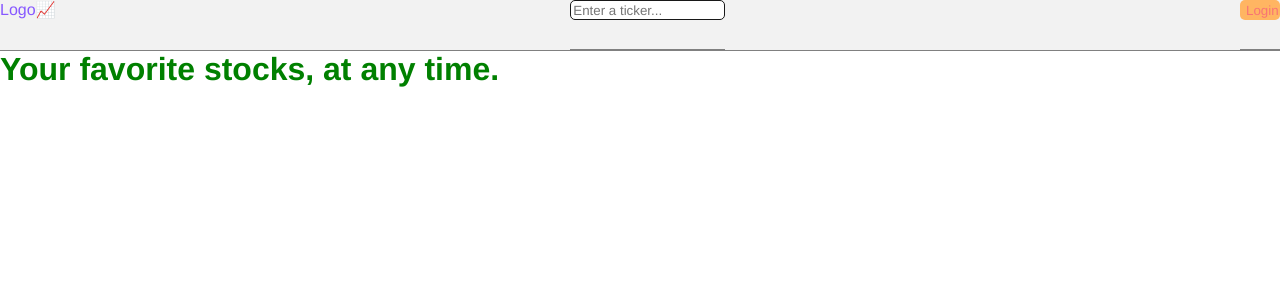
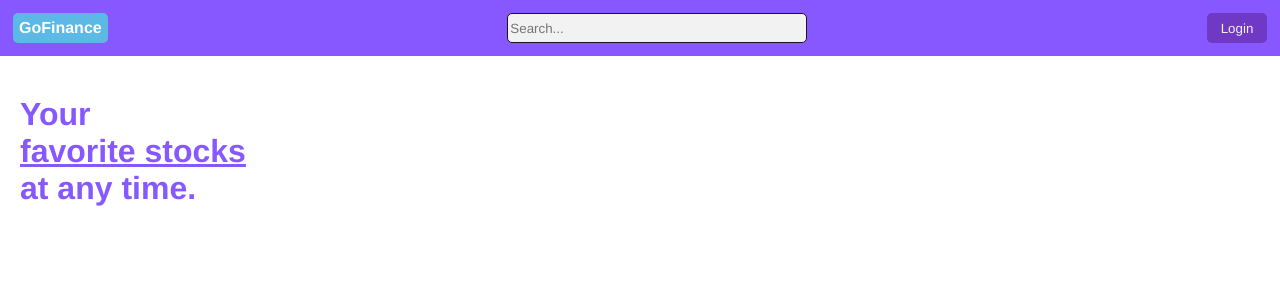
Before and after one commit to code-amin/GoFinance, a React (Create React App) app in the folder client/: page / in a window 1280 px wide. Shown: the top 300 px of the page. Built offline with nearby package versions, Linux system fonts and the light colour scheme.

Commit message:
More components and styling

```diff
--- a/client/public/index.html
+++ b/client/public/index.html
@@ -24,7 +24,7 @@
       work correctly both with client-side routing and a non-root public URL.
       Learn how to configure a non-root public URL by running `npm run build`.
     -->
-    <title>React App</title>
+    <title>GoFinance 🚀</title>
   </head>
   <body>
     <noscript>You need to enable JavaScript to run this app.</noscript>
--- a/client/src/components/GlobalStyles.js
+++ b/client/src/components/GlobalStyles.js
@@ -8,6 +8,14 @@ export default createGlobalStyle`
     -webkit-font-smoothing: antialiased;
     font-family: Helvetica, Arial,  sans-serif;
   }
+
+  :root {
+    --color-beige: #F2F2F2;
+    --color-black: #181818;
+    --color-purple: #8758FF;
+    --color-blue: #5CB8E4;
+  }
+
 
   html, body {
     max-width: 100vw;
--- a/client/src/components/Header/Header.js
+++ b/client/src/components/Header/Header.js
@@ -5,7 +5,7 @@ import Login from "./Login";
 const Header = () => {
   return (
     <Wrapper>
-      <Logo>Logo📈</Logo>
+      <Logo>GoFinance</Logo>
       <SearchBar />
       <Login />
     </Wrapper>
@@ -15,14 +15,21 @@ const Header = () => {
 export default Header;
 
 const Wrapper = styled.div`
-  border-bottom: 1px gray solid;
   min-height: 50px;
   display: flex;
   flex-direction: row;
   flex-wrap: nowrap;
   justify-content: space-between;
-  background-color: #F2F2F2;
-  color:#8758FF;
+  background-color: #8758ff;
+  color: #8758ff;
+  padding:3px;
 `;
 
-const Logo = styled.div``;
+const Logo = styled.div`
+  margin: 10px;
+  font-weight: bold;
+  color: white;
+  background-color: #5cb8e4;
+  border-radius: 5px;
+  padding: 6px;
+`;
--- a/client/src/components/Header/Login.js
+++ b/client/src/components/Header/Login.js
@@ -14,15 +14,15 @@ const Wrapper = styled.div`
   display: flex;
   flex-direction: row;
   flex-wrap: nowrap;
-  border-bottom: 1px gray solid;
   min-height: 50px;
+  padding:10px;
 `;
 
 const Button = styled.button`
-  background-color: #ffb562;
+  background-color: #6F38C5;
   border-radius: 5px;
-  max-height: 20px;
-  width: 40px;
+  max-height: 50px;
+  width: 60px;
   border: none;
-  color: #F87474;
+  color: var(--color-beige);
 `;
--- a/client/src/components/Header/SearchBar.js
+++ b/client/src/components/Header/SearchBar.js
@@ -3,7 +3,7 @@ import styled from "styled-components";
 const SearchBar = () => {
   return (
     <Wrapper>
-      <Search placeholder="Enter a ticker..."></Search>
+      <Search placeholder="Search..."></Search>
     </Wrapper>
   );
 };
@@ -14,13 +14,16 @@ const Wrapper = styled.div`
   display: flex;
   flex-direction: row;
   flex-wrap: nowrap;
-  border-bottom: 1px gray solid;
+
   min-height: 50px;
 `;
 
 const Search = styled.input`
-  background-color: white;
+  background-color: #f2f2f2;
   border-radius: 5px;
-  max-height: 20px;
-  border:0.1px solid #181818;
+  max-height: 50px;
+
+  width:300px;
+  border: 0.1px solid #181818;
+  margin: 10px;
 `;
--- a/client/src/components/Home.js
+++ b/client/src/components/Home.js
@@ -1,11 +1,22 @@
 import styled from "styled-components";
 
 const Home = () => {
-  return <Header>Your favorite stocks, at any time.</Header>;
+  return (
+    <Header>
+      {" "}
+      Your <Underline>favorite stocks</Underline> at any time.{" "}
+    </Header>
+  );
 };
 
 export default Home;
 
 const Header = styled.h1`
-  color: green;
+  color: #8758ff;
+  padding: 40px 0px 20px 20px;
+  max-width: 40%;
 `;
+
+const Underline = styled.p`
+  text-decoration: underline;
+`;
```
Also changed, not shown: client/src/components/App.js (+4 -3 lines), 2 other files (tests, documents, lock files or other folders).
